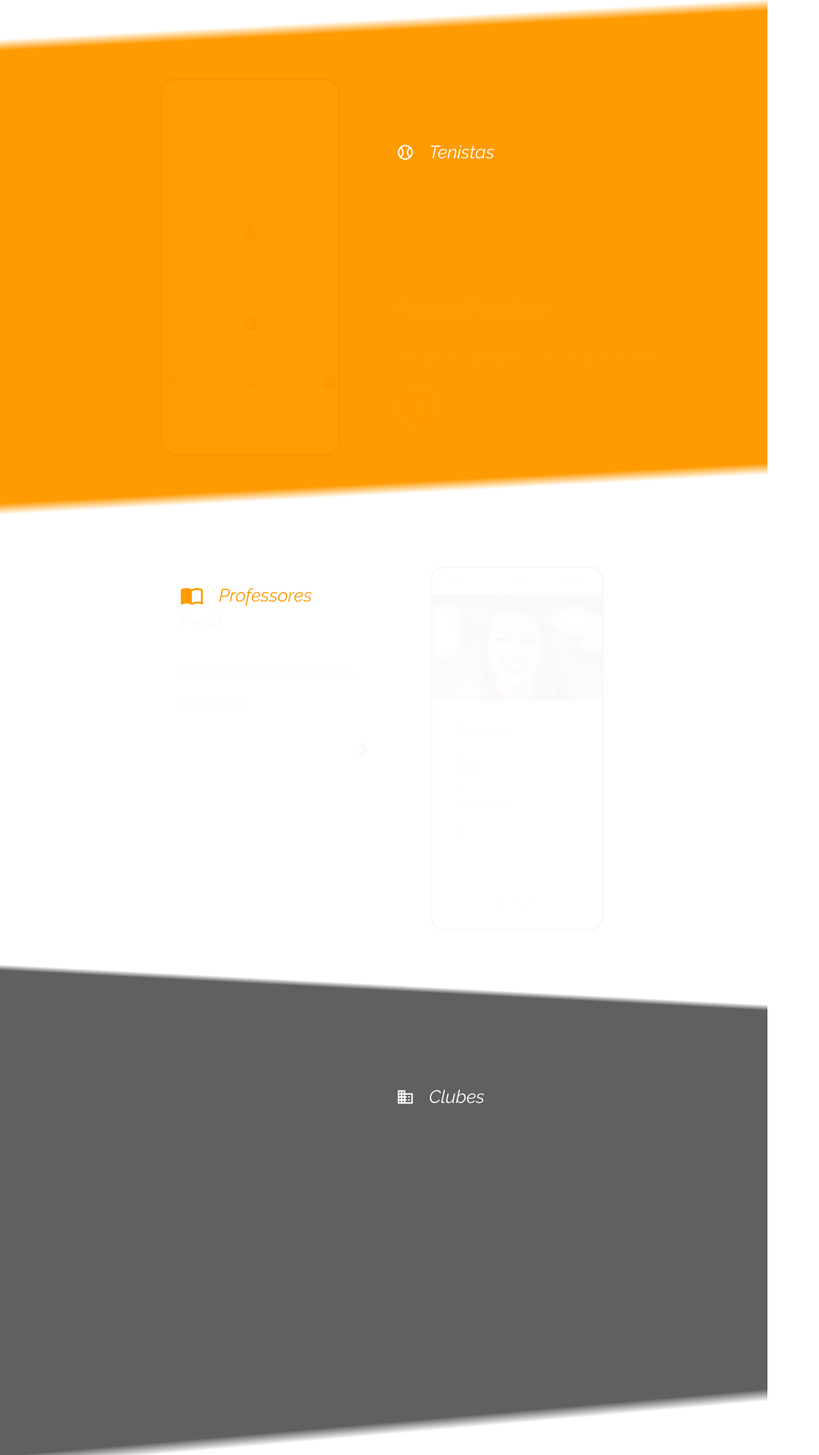
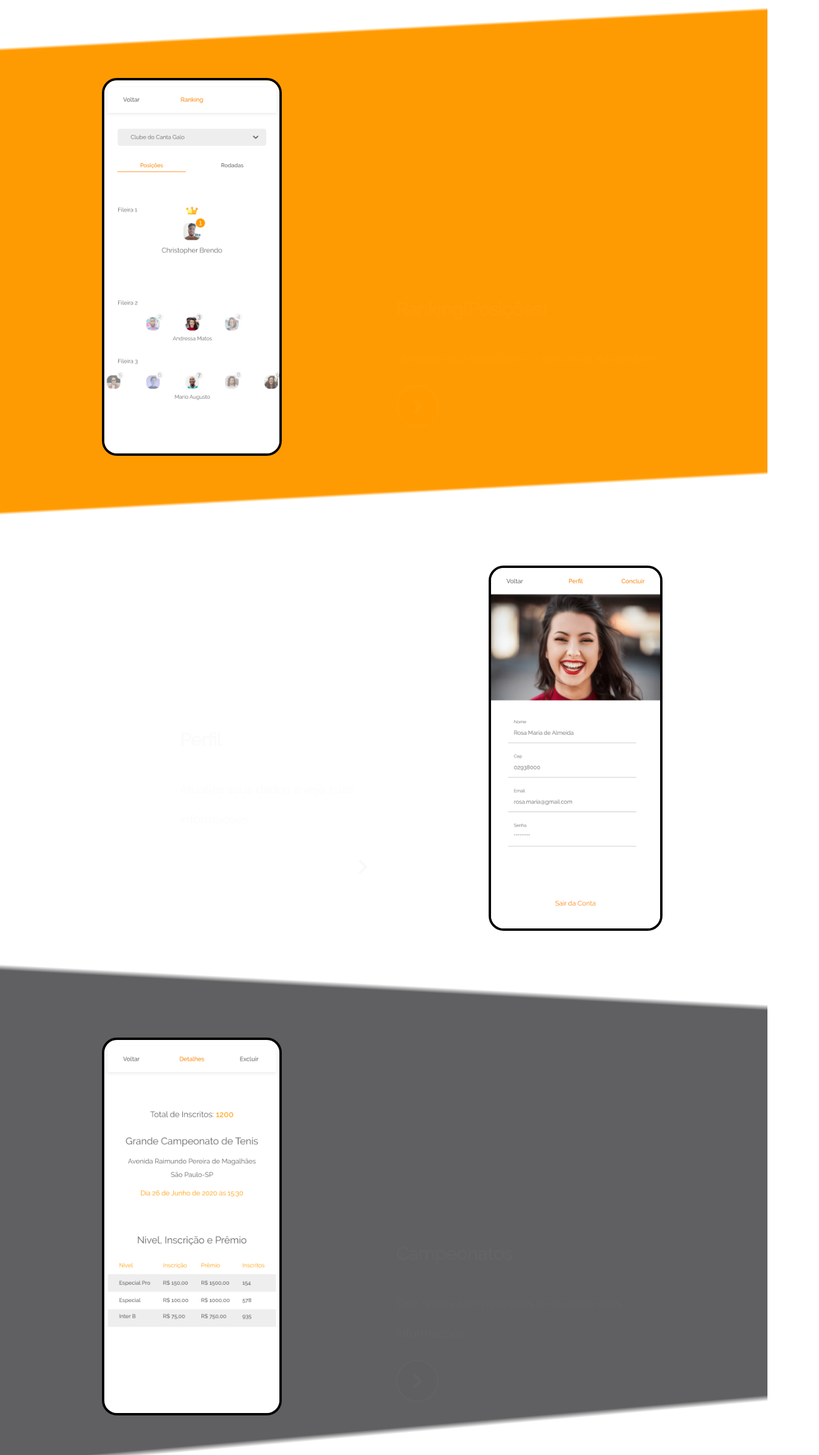
Before and after one commit to Renan04lima/Site-TennisPro, a React (Create React App) app in the folder web/: page / in a window 1280 px wide. Shown: the part 1140-3566 px from the top of the page at 60% size, 1366 px wide, since content can reach past the window. Built offline with nearby package versions, Linux system fonts and the light colour scheme.

Commit message:
ajuste nos botoes e no css

```diff
--- a/web/src/pages/Landing/club.css
+++ b/web/src/pages/Landing/club.css
@@ -4,7 +4,7 @@
     flex-direction: column;
     background-color: white;
     background-image:
-    linear-gradient(-5deg, white 15%, transparent 17%),
+    linear-gradient(-5deg, white 15%, transparent 16%),
     linear-gradient(3deg, var(--color-text-base) 90%, transparent 91%);
 }
 
--- a/web/src/pages/Landing/index.js
+++ b/web/src/pages/Landing/index.js
@@ -93,16 +93,28 @@ function Landing() {
 
     const { handleChange, values, clearForm } = useForm(valoresIniciais);
 
-    /* const navItems = document.querySelectorAll('a')
-    navItems.forEach(item =>
-        item.addEventListener('click', scrollToIdOnClick)
-    )
+    const handleTennis = (e) => {
+        e.preventDefault();
+        tennisState === 5 ? setTennisState(0) : setTennisState(tennisState + 1)
+    }
+    const handleTeacher = (e) => {
+        e.preventDefault();
+        teacherState === 1 ? setTeacherState(0) : setTeacherState(teacherState + 1)
+    }
+    const handleClub = (e) => {
+        e.preventDefault();
+        clubState === 1 ? setClubState(0) : setClubState(clubState + 1)
+    }
 
-    const navItems2 = document.querySelectorAll('a.btn-categories')
-    navItems2.forEach(item =>
-        item.addEventListener('click', scrollToIdOnClick)
-    ) */
+    const handleNextComments = (e) => {
+        e.preventDefault();
+        indexComment === 2 ? setIndexComment(0) : setIndexComment(indexComment + 1)
+    }
 
+    const handlePreviousComments = (e) => {
+        e.preventDefault();
+        indexComment === 0 ? setIndexComment(2) : setIndexComment(indexComment - 1)
+    }
 
     function scrollToIdOnClick(stringId, e) {
         e.preventDefault()
@@ -110,13 +122,6 @@ function Landing() {
 
         smoothScrollTo(0, to, 1000)
     }
-
-    /* function scrollToPosition(to) {
-        window.scroll({
-            top: to,
-            behavior: "smooth"
-        })
-    } */
 
     function getScrollTopByHref(element) {
         return document.querySelector(element).offsetTop
@@ -178,7 +183,6 @@ function Landing() {
         <>
             <div id="page-landind-content">
                 <header>
-
                     <img className="logo" src={Logo} alt="tennis pro" />
                 </header>
                 <section>
@@ -239,7 +243,7 @@ function Landing() {
                     </nav>
 
                     <div id="tennis-player">
-                        <p className="tennisIcon"><BallWhite /> Tenistas</p>
+                        <p data-aos="fade-up" className="tennisIcon"><BallWhite /> Tenistas</p>
                         <div data-aos="fade-up" className="tennis-container-a">
 
                             <p className="tennisIcon-mobile"><BallWhite /> Tenistas</p>
@@ -248,16 +252,16 @@ function Landing() {
 
                             <p className="phrase">{PhrasesArrayT[tennisState]}</p>
 
-                                <a className="btn-tennis" href="#!" onClick={() => tennisState === 5 ? setTennisState(0) : setTennisState(tennisState + 1)}>
+                            <a className="btn-tennis" href="#!" onClick={(e) => handleTennis(e)}>
                                 <ArrowRightOrange />
                             </a>
                         </div>
 
-                        <div data-aos="fade-left" className="cll-tennis">
+                        <div className="cll-tennis">
                             <div className="img-container">
                                 {PicsArrayT[tennisState]}
                             </div>
-                            <a className="btn" href="#!" onClick={() => tennisState === 5 ? setTennisState(0) : setTennisState(tennisState + 1)}>
+                            <a data-aos="fade-up" className="btn" href="#!" onClick={(e) => handleTennis(e)}>
                                 <ArrowRightOrange />
                             </a>
                         </div>
@@ -266,9 +270,9 @@ function Landing() {
                     </div>
 
                     <div id="teacher">
-                        <p className="teacherIcon"><Book alt="ícone do Professores" /> Professores</p>
+                        <p data-aos="fade-up" className="teacherIcon"><Book alt="ícone do Professores" /> Professores</p>
 
-                        <div data-aos="fade-down" className="teacher-container-a" >
+                        <div data-aos="fade-up" className="teacher-container-a" >
 
                             <p className="oblique"><Book alt="ícone do Professores" /> Professores</p>
 
@@ -276,13 +280,13 @@ function Landing() {
 
                             <p className="phrase">{PhrasesArrayP[teacherState]}</p>
 
-                            <a className="btn-teacher" href="#!" onClick={() => teacherState === 1 ? setTeacherState(0) : setTeacherState(teacherState + 1)}>
+                            <a className="btn-teacher" href="#!" onClick={(e) => handleTeacher(e)}>
                                 <ArrowRightOrange />
                             </a>
                         </div>
 
-                        <div data-aos="fade-right" className="cll-teacher">
-                            <a className="btn" href="#!" onClick={() => teacherState === 1 ? setTeacherState(0) : setTeacherState(teacherState + 1)}>
+                        <div className="cll-teacher">
+                            <a data-aos="fade-up" className="btn" href="#!" onClick={(e) => handleTeacher(e)}>
                                 <ArrowRightOrange />
                             </a>
                             <div className="img-container">
@@ -292,10 +296,9 @@ function Landing() {
                     </div>
 
                     <div id="club">
-                        <p className="clubIcon"><img src={BusinessWhite} alt="ícone do club" /> Clubes</p>
+                        <p data-aos="fade-up" className="clubIcon"><img src={BusinessWhite} alt="ícone do club" /> Clubes</p>
 
-
-                        <div data-aos="flip-left" className="club-container-a" >
+                        <div data-aos="fade-up" className="club-container-a" >
 
                             <p className="oblique"><img src={BusinessWhite} alt="ícone do club" /> Clubes</p>
 
@@ -303,22 +306,22 @@ function Landing() {
 
                             <p className="phrase">{PhrasesArrayC[clubState]}</p>
 
-                            <a className="btn-club" href="#!" onClick={() => clubState === 1 ? setClubState(0) : setClubState(clubState + 1)}>
+                            <a className="btn-club" href="#!" onClick={(e) => handleClub(e)}>
                                 <ArrowRightOrange />
                             </a>
                         </div>
 
-                        <div data-aos="flip-left" className="cll-club">
+                        <div className="cll-club">
                             <div className="img-container">
                                 {PicsArrayC[clubState]}
                             </div>
-                            <a className="btn" href="#!" onClick={() => clubState === 1 ? setClubState(0) : setClubState(clubState + 1)}>
+                            <a data-aos="fade-up" className="btn" href="#!" onClick={(e) => handleClub(e)}>
                                 <ArrowRightOrange />
                             </a>
                         </div>
 
                     </div>
-                    <div className="gostou-container">
+                    <div data-aos="flip-up" className="gostou-container">
                         <div className="a-container">
                             <div className="text-conteiner">
 
@@ -354,11 +357,11 @@ function Landing() {
 
                             <Phrases array={CommentArray[indexComment]} />
                             <div className="btn-comentario">
-                                <a href="#!" onClick={() => indexComment === 0 ? setIndexComment(2) : setIndexComment(indexComment - 1)}>
+                                <a href="#!" onClick={(e) => handlePreviousComments(e)}>
                                     <img src={ArrowLeft} alt="comentário anterior" />
                                 </a>
 
-                                <a href="#!" className="arrowLeft" onClick={() => indexComment === 2 ? setIndexComment(0) : setIndexComment(indexComment + 1)}>
+                                <a href="#!" className="arrowLeft" onClick={(e) => handleNextComments(e)}>
                                     <img src={ArrowRightOrangeAAA} alt="próximo comentário" />
                                 </a>
                             </div>
--- a/web/src/pages/Landing/styles.css
+++ b/web/src/pages/Landing/styles.css
@@ -10,7 +10,6 @@ header {
     margin-top: 15px;
     display: flex;
     justify-content: center;
-    background-attachment: fixed;
 }
 
 header .logo {
@@ -60,6 +59,7 @@ section .gostou-container .b-container img {
 section .last-container .contact-form {
     padding: 20px;
     max-width: 600px;
+    margin: auto;
 }
 
 section .last-container .contact-form .text-form {
@@ -76,7 +76,6 @@ section .last-container .contact-form Button {
         display: flex;
         margin-left: 30px;
         justify-content: flex-start;
-        background-attachment: fixed;
     }
 
     section .gostou-container {
--- a/web/src/pages/Landing/tennis.css
+++ b/web/src/pages/Landing/tennis.css
@@ -4,8 +4,8 @@
     flex-direction: column;
     background-color: white;
     background-image:
-    linear-gradient(-3deg, white 10%, transparent 12%),
-    linear-gradient(-3deg, var(--color-orange-light) 90%, transparent 92%)
+    linear-gradient(-3deg, white 10%, transparent 10.5%),
+    linear-gradient(-3deg, var(--color-orange-light) 90%, transparent 90.5%)
 }
 
 #tennis-player .tennisIcon {
```
Lines whose indentation alone changed are shown as unchanged.
